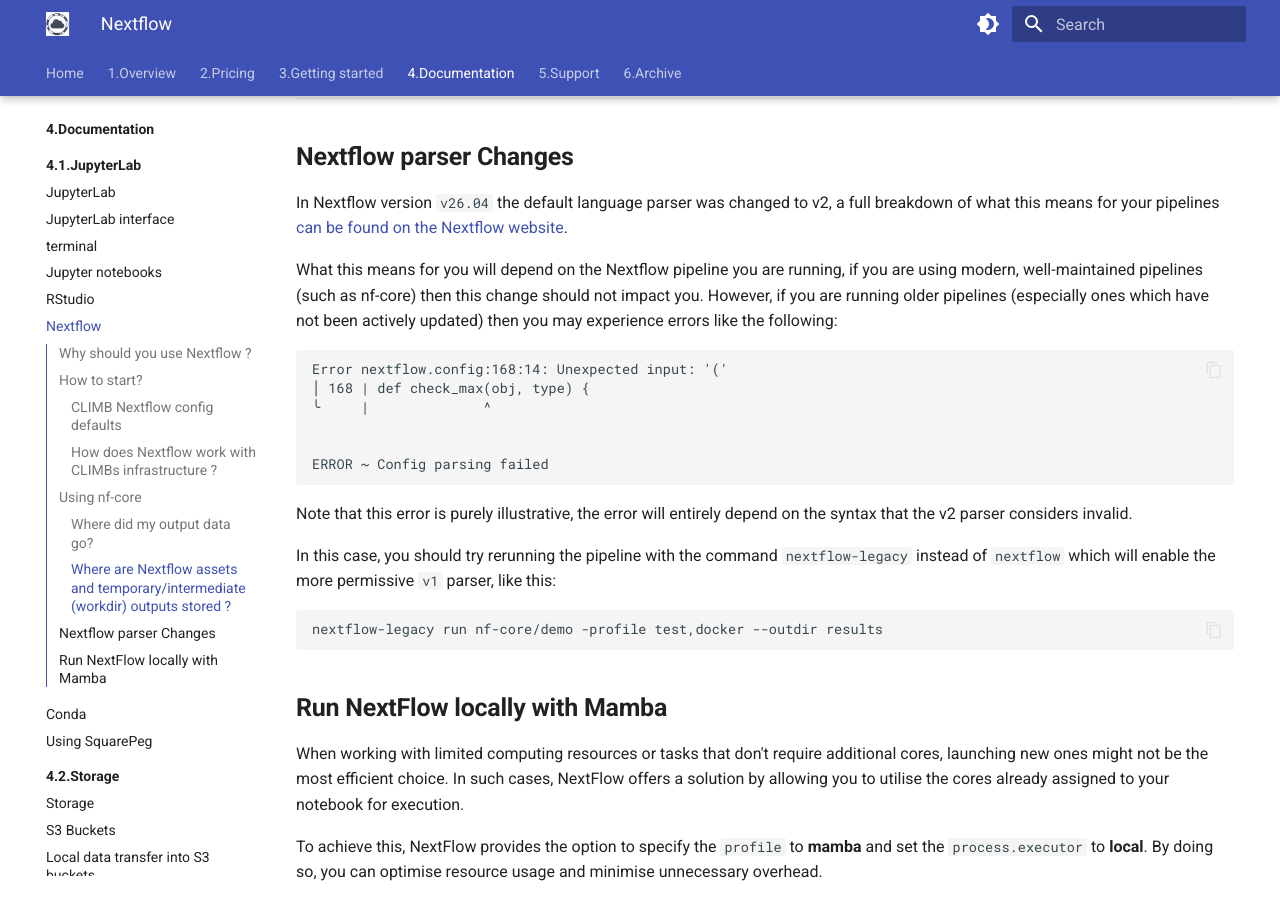
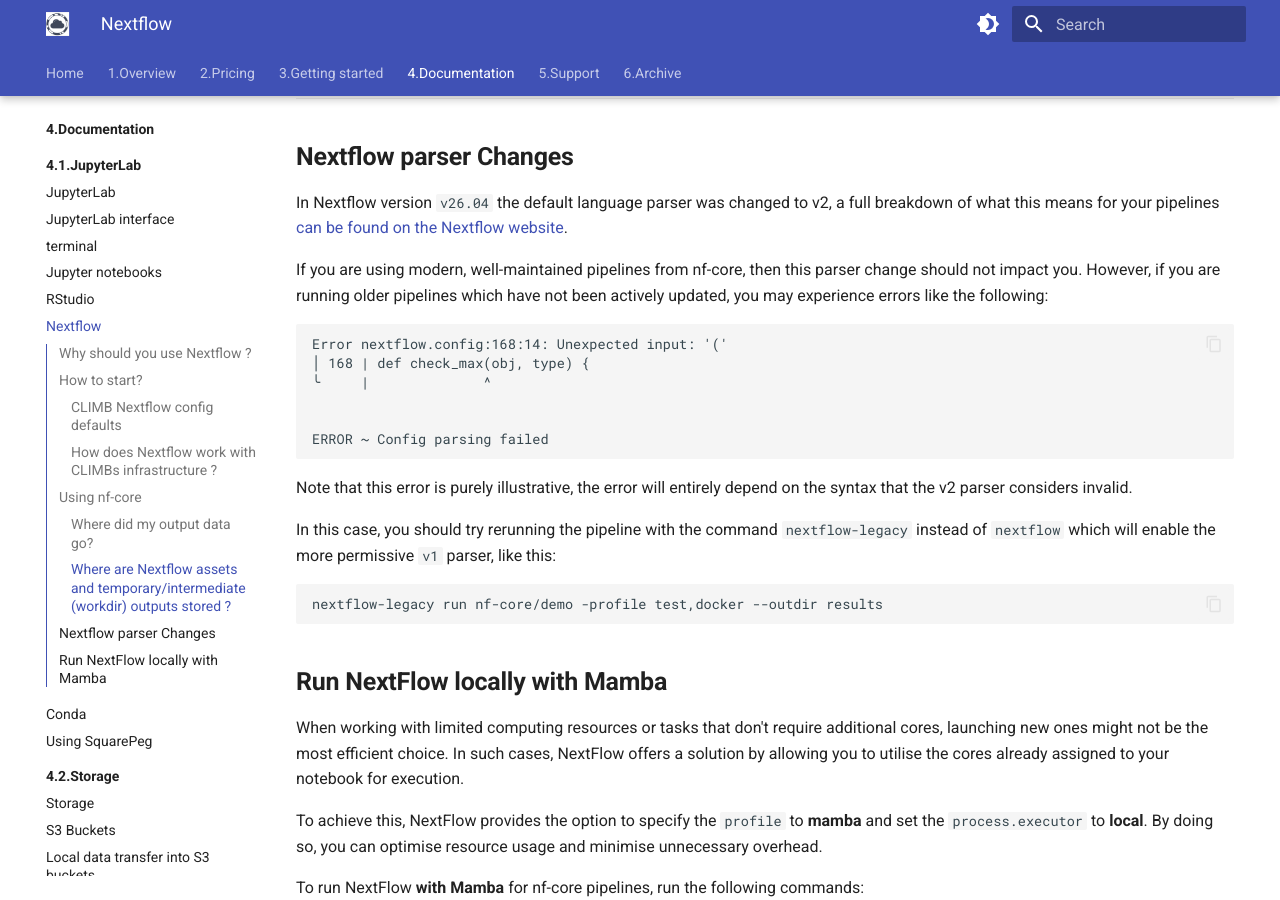
Before and after one commit to MRC-CLIMB/docs, an MkDocs documentation site: the page built from docs/4.Documentation/4.1.JupyterLab/4.1.6.nextflow.md, in a window 1280 px wide and 900 px high, scrolled down 9093 px. Built offline with MkDocs 1.6.1 and Material for MkDocs 9.7.7, drawn with Linux system fonts in a browser that asks for light colours.

Commit message:
rephrase nextflow entry

````diff
--- a/docs/4.Documentation/4.1.JupyterLab/4.1.6.nextflow.md
+++ b/docs/4.Documentation/4.1.JupyterLab/4.1.6.nextflow.md
@@ -340,7 +340,7 @@ This includes directories such as `assets`, which will contain the demo workflow
 
 In Nextflow version `v26.04` the default language parser was changed to v2, a full breakdown of what this means for your pipelines [can be found on the Nextflow website](https://docs.seqera.io/nextflow/strict-syntax?utm_campaign=41211479-Q2-Apr-2026-Product-Summit-26.1-Release&utm_source=blog).
 
-What this means for you will depend on the Nextflow pipeline you are running, if you are using modern, well-maintained pipelines (such as nf-core) then this change should not impact you. However, if you are running older pipelines (especially ones which have not been actively updated) then you may experience errors like the following:
+If you are using modern, well-maintained pipelines from nf-core, then this parser change should not impact you. However, if you are running older pipelines which have not been actively updated, you may experience errors like the following:
 
 ```
 Error nextflow.config:168:14: Unexpected input: '('
````
